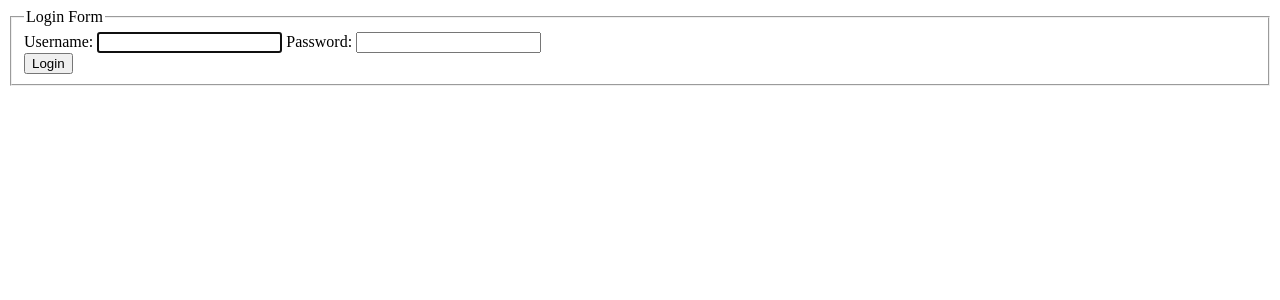
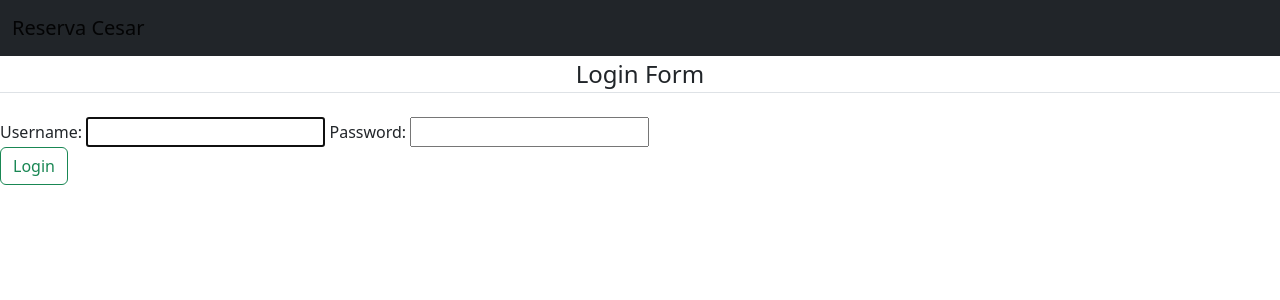
Before and after one commit to theomilll/ProjetoFDS, a Django app: page / in a window 1280 px wide. Shown: the top 300 px of the page. Run offline with Django 4.2, Linux system fonts and the light colour scheme; parts of the project's set-up code (start-up, migrations or seed data) failed here and were passed over.

Commit message:
Add files via upload
Adicionada a barra de navegacao

```diff
--- a/templates/layout.html
+++ b/templates/layout.html
@@ -5,11 +5,34 @@
     <meta charset="UTF-8">
     <meta http-equiv="X-UA-Compatible" content="IE=edge">
     <meta name="viewport" content="width=device-width, initial-scale=1.0">
+    <link href="https://cdn.jsdelivr.net/npm/bootstrap@5.2.2/dist/css/bootstrap.min.css" rel="stylesheet" integrity="sha384-Zenh87qX5JnK2Jl0vWa8Ck2rdkQ2Bzep5IDxbcnCeuOxjzrPF/et3URy9Bv1WTRi" crossorigin="anonymous">
+
+    {% if title %}
+        <title>IMS-{{ title }}</title>
+    {% else %}
+        <title>IMS</title>
+    {% endif %}
     <title>Document</title>
 </head>
 <body>
+    <nav class="navbar navbar-expand-lg bg-dark">
+        <div class="container-fluid">
+          <a class="navbar-brand" href="#">Reserva Cesar</a>
+          <button class="navbar-toggler" type="button" data-bs-toggle="collapse" data-bs-target="#navbarNav" aria-controls="navbarNav" aria-expanded="false" aria-label="Toggle navigation">
+            <span class="navbar-toggler-icon"></span>
+          </button>
+          <div class="collapse navbar-collapse" id="navbarNav">
+            <ul class="navbar-nav">
+            </ul>
+          </div>
+        </div>
+      </nav>
+
     {% block content %}
 
     {% endblock %}
+
+    <script src="https://cdn.jsdelivr.net/npm/@popperjs/core@2.11.6/dist/umd/popper.min.js" integrity="sha384-oBqDVmMz9ATKxIep9tiCxS/Z9fNfEXiDAYTujMAeBAsjFuCZSmKbSSUnQlmh/jp3" crossorigin="anonymous"></script>
+    <script src="https://cdn.jsdelivr.net/npm/bootstrap@5.2.2/dist/js/bootstrap.min.js" integrity="sha384-IDwe1+LCz02ROU9k972gdyvl+AESN10+x7tBKgc9I5HFtuNz0wWnPclzo6p9vxnk" crossorigin="anonymous"></script>
 </body>
 </html>
```
Also changed, not shown: db.sqlite3.
